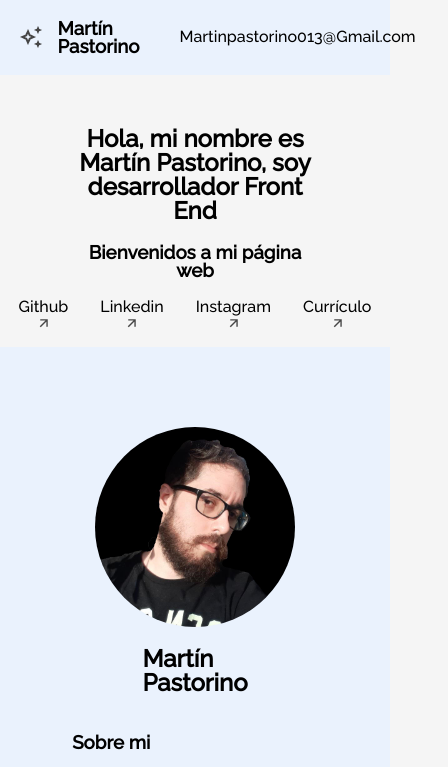
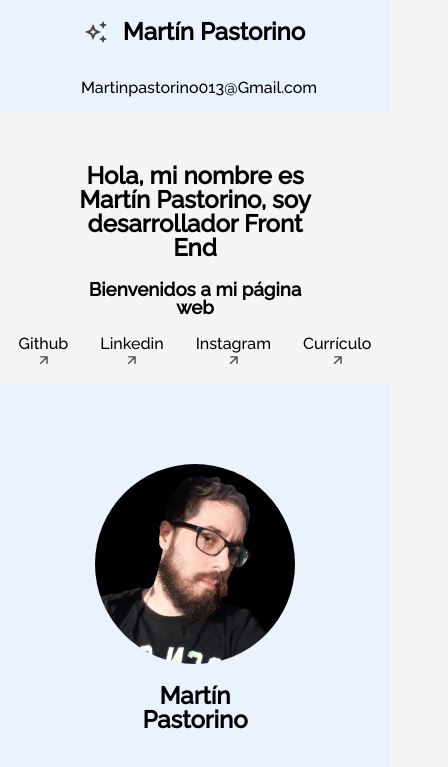
Before and after one commit to Naistry/Martin-Pastorino, a plain HTML site: page index.html in a window 390 px wide. Shown: the top 767 px of the page, 448 px wide, since content can reach past the window. Drawn offline with Linux system fonts and the light colour scheme.

Commit message:
Update de textos y de navegación

```diff
--- a/css/style.css
+++ b/css/style.css
@@ -67,6 +67,8 @@ section.menu{
     align-items: center;
 
 }
+
+
 .menu__list{
 
     display: flex;
@@ -84,6 +86,7 @@ section.menu{
 .menu__list__item a:hover{
     color: #2A7AE4;
 }
+
 
 /*Sección Title*/
 
@@ -151,6 +154,7 @@ section.about{
     flex-direction: column;
     justify-content: end;
     align-items: center;
+    text-align: center;
 }
 .about__paragraph{
     line-height: 2rem;
@@ -513,9 +517,13 @@ Utiliza las referencias de los breakpoints @media abajo */
 }
 
 /*Mobile*/
-@media (max-width: 425px) {
+@media (max-width: 520px) {
 
 /*Menu*/
+.menu__container{
+    flex-direction: column;
+}
+
 
 /*Titulo*/
 
--- a/index.html
+++ b/index.html
@@ -20,7 +20,7 @@
         <div class="menu__container">
         <header class="menu__header">
             <img src="assets/icons/vector.png" class="img__header">
-            <h3 class="menu__title">Martín Pastorino</h3>
+            <h2 class="menu__title">Martín Pastorino</h2>
         </header>
         <nav>
             <ul class="menu__list">
@@ -152,6 +152,7 @@
                         <li class="skills__name">C#</li>
                     </ul>
                 </div>
+
         </div>
     </section>
 
@@ -298,7 +299,7 @@
                     <form class="formcontato__form" id ="formulario"name="form">
                         <input id="nombre" class="formcontato__input" type="text" name="nombre" placeholder="Nombre" >
                         <input id="correo" class="formcontato__input" type="email" name="email" placeholder="E-mail" >
-                        <input id="asunto" class="formcontato__input" type="text" name="asunto" placeholder="Assunto">
+                        <input id="asunto" class="formcontato__input" type="text" name="asunto" placeholder="Asunto">
                         <textarea class="formcontato__textarea" rows="5" cols="40" id="mensagem" name="mensaje" placeholder="Mensaje"  ></textarea>
                         <button type="submit" class="formcontato__botao">Enviar mensaje</button>
                     </form>
```
